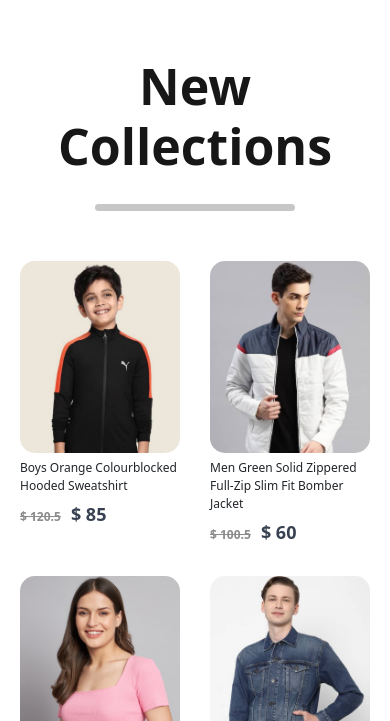
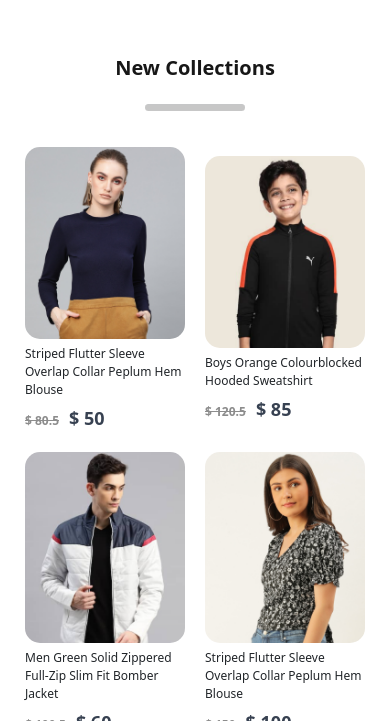
Before and after one commit to Abhishek09yadav/Ecommerce, a React (Create React App) app in the folder frontend/: page / in a window 390 px wide. Shown: the part 2763-3484 px from the top of the page. Built offline with nearby package versions, Linux system fonts and the light colour scheme.

Commit message:
added media query for NewCollections.css for all devices

```diff
--- a/frontend/src/Components/NewCollections/NewCollections.css
+++ b/frontend/src/Components/NewCollections/NewCollections.css
@@ -17,9 +17,12 @@
 
 }
 
-.NewCollections-item {
+.collections {
     margin-top: 50px;
-    display: flex;
+    display: grid;
+    grid-template-columns: repeat(4, 1fr);
+    align-items: center;
+
     gap: 30px;
 }
 
@@ -33,10 +36,79 @@
 
 }
 
-.collections {
-    display: grid;
-    margin-top: 30px;
-    grid-template-columns: 1fr 1fr 1fr 1fr;
-    gap: 30px;
+@media (max-width: 1280px) {
 
+
+    .NewCollections hr {
+        width: 160px;
+        height: 4px;
+    }
+
+    .collections {
+        gap: 20px;
+        margin-top: 20px;
+    }
 }
+
+@media (max-width: 1024px) {
+    .NewCollections {
+
+        gap: 4px;
+    }
+
+    .NewCollections h1 {
+        font-size: 30px;
+    }
+
+    .NewCollections hr {
+        width: 120px;
+        height: 3px;
+    }
+
+    .collections {
+        gap: 15px;
+        margin-top: 20px;
+    }
+}
+
+@media (max-width: 800px) {
+    .NewCollections {
+
+        gap: 6px;
+    }
+
+    .NewCollections h1 {
+        font-size: 20px;
+    }
+
+    .NewCollections hr {
+        width: 100px;
+
+    }
+
+    .collections {
+        gap: 5px;
+    }
+}
+
+@media (max-width: 500px) {
+    .NewCollections {
+
+        gap: 6px;
+    }
+
+    .NewCollections h1 {
+        font-size: 20px;
+    }
+
+    .NewCollections hr {
+        width: 100px;
+
+    }
+
+    .collections {
+        display: grid;
+        grid-template-columns: 1fr 1fr;
+        gap: 20px;
+    }
+}
--- a/frontend/src/Components/Offers/Offers.css
+++ b/frontend/src/Components/Offers/Offers.css
@@ -5,11 +5,12 @@
     gap: 10px;
     padding: 0px 140px;
     height: 60vh;
-    margin-top: 200px;
-    margin-bottom: 100px;
+    margin-top: 300px;
+    margin-bottom: 300px;
     width: 65%;
     background: linear-gradient(180deg, #fde1ff 0%, #e1ffea22 90%);
     border-radius: 15px;
+
 }
 
 .offers-left {
@@ -17,7 +18,8 @@
     display: flex;
     flex-direction: column;
     justify-content: center;
-    padding-top: 60px;
+    padding-top: 90px;
+
 }
 
 .offers-left h1 {
@@ -38,6 +40,11 @@
     flex-direction: column;
     justify-content: center;
     padding-top: 140px;
+}
+
+.offers-right img {
+    padding-top: 100px;
+
 }
 
 /*.btn {*/
```
